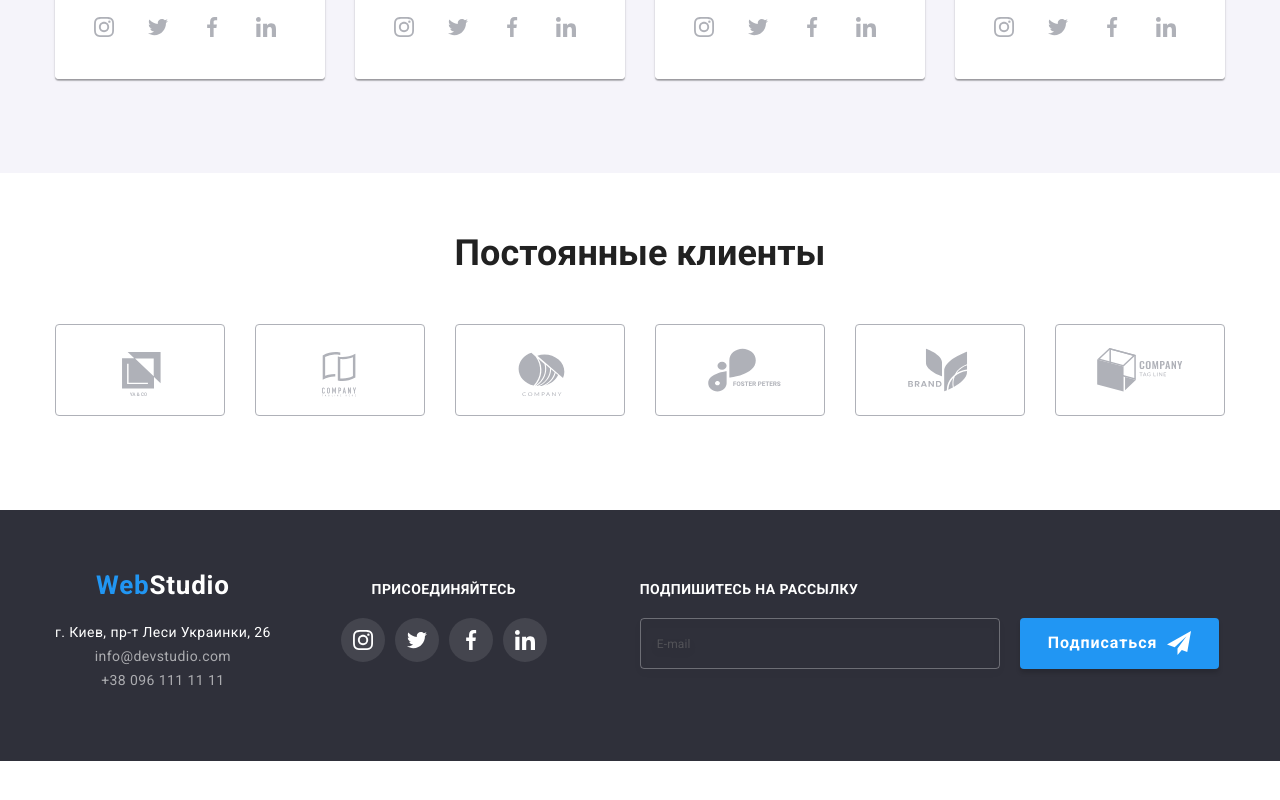
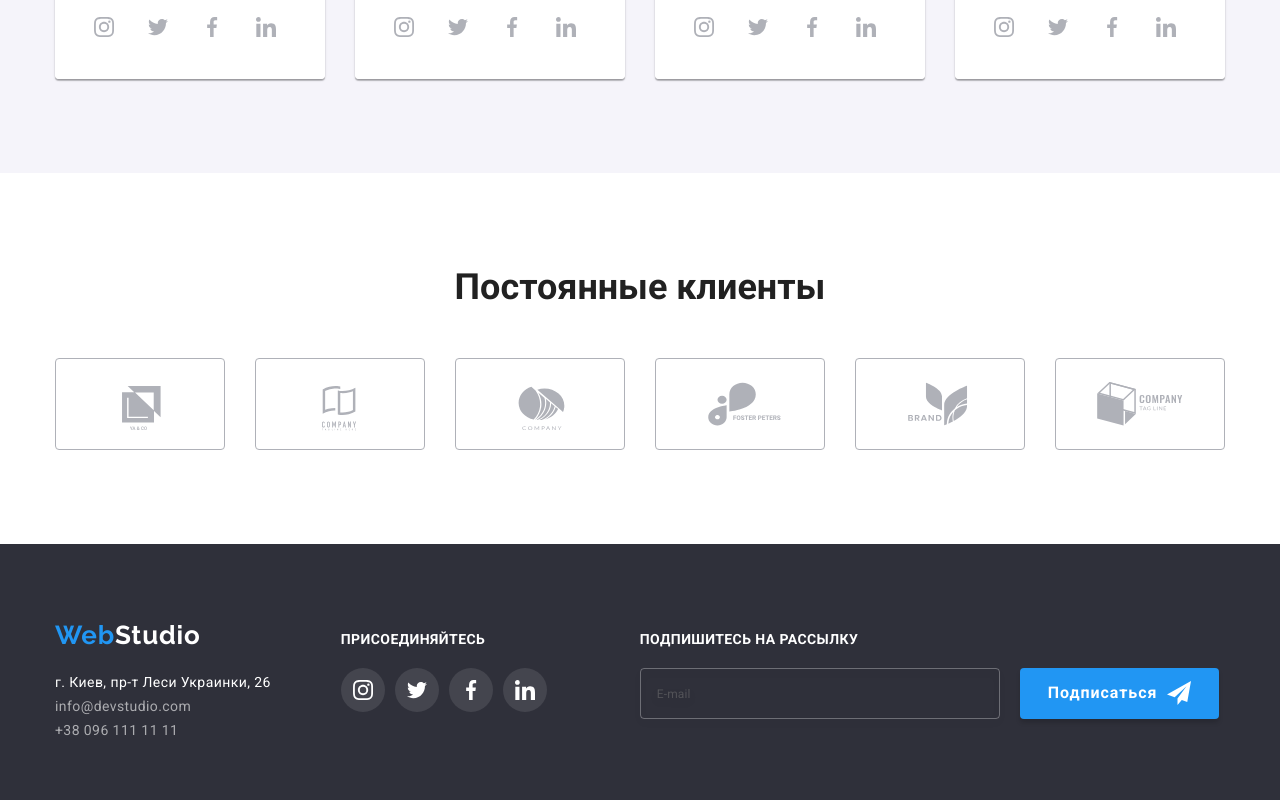
Before and after one commit to Soteach/goit-markup-hw-08, a plain HTML site: page index.html in a window 1280 px wide. Shown: the part 2133-2933 px from the top of the page. Before the commit the page ends 2894 px from the top, so only its background shows below. Drawn offline with nearby package versions, Linux system fonts and the light colour scheme.

Commit message:
second try of passed

```diff
--- a/sass/components/_buttons.scss
+++ b/sass/components/_buttons.scss
@@ -4,9 +4,19 @@
         border:none;
     }
 
+
 .portfolio__item:not(:last-child){
+
+    @include mindesktop {
         margin-right: 8px;
         margin-bottom: 15px;
+    }
+
+    @include desktop {
+        margin-right: 8px;
+    }
+
+
     }
 
 .portfolio__item{
@@ -16,6 +26,10 @@
 
     @include tablet {
         margin-bottom: 30px;
+    }
+
+    @include desktop {
+        margin-bottom: 50px;
     }
 
 }
--- a/sass/components/_footer-logo.scss
+++ b/sass/components/_footer-logo.scss
@@ -1,4 +1,9 @@
 .footer__logo {
+    font-family: 'Raleway', sans-serif;
+    @include fontStyle (26px, 700, 0.03em, 1.19);
+    color: var(--accent-color);
+    margin: 16px 15px;
+
         color: var(--accent-color);
         @include tranSition ();
         @include mindesktop {
@@ -33,21 +38,26 @@
     }
 
     .footer__logo--part {
+        font-family: 'Raleway', sans-serif;
+        @include fontStyle (26px, 700, 0.03em, 1.19);
         color: var(--main-white-color);
         &:hover {
         color:var(--accent-color) ;
     }
 
     @include mindesktop {
-        @include fontStyle (24px, 700, 0.03em, 1.17);
+        @include fontStyle (24px, null, null, 1.17);
     }
 
     @include desktop {
-        @include fontStyle (26px, 700, 0.03em, 1.19);
+        @include fontStyle (null, null, null, 1.19);
     }
 
     }
 
     .footer__logo{
     margin-bottom: 20px;
+    @include desktop {
+        margin-left: 0;
+    }
 }
--- a/sass/components/_mobile-modal.scss
+++ b/sass/components/_mobile-modal.scss
@@ -51,12 +51,19 @@
 
 }
 
+.mob-container {
+    display: flex;
+    flex-direction: column;
+    justify-content: space-between;
+    height: 100%;
+}
+
 .mob__item:not(:last-child){
     margin-bottom: 32px;
 }
 
 .mob-menu-list {
-    margin-bottom: 302px;
+    margin-bottom: 20px;
 }
 
 .mob__link {
--- a/sass/layout/_cards.scss
+++ b/sass/layout/_cards.scss
@@ -68,12 +68,12 @@
     background-color: var(--main-white-color);
     @include mintablet {
         padding-top: 60px;
-        padding-bottom: 40px;
+        padding-bottom: 60px;
     }
 
     @include tablet {
     padding-top: 60px;
-    padding-bottom: 30px;
+    padding-bottom: 60px;
 }
 
     @include desktop {
--- a/sass/layout/_clients.scss
+++ b/sass/layout/_clients.scss
@@ -95,6 +95,7 @@
 
         @media screen and (min-width:1200px){
             @include fontStyle (36px, null, null, null);
+            padding-top: 94px;
         }
 
 }
--- a/sass/layout/_footer.scss
+++ b/sass/layout/_footer.scss
@@ -105,6 +105,7 @@ address {
 
     @include desktop {
         margin-right: 93px;
+        align-items: flex-start;
     }
 
 }
@@ -188,9 +189,14 @@ background-color: rgba(255, 255, 255, 0.1);
 
 .footer__lp {
     @include desktop {
-        margin-right: 70px;
-    }
+    margin-right: 70px;
+    display: flex;
+    flex-direction: column;
+    align-items: flex-start;
 }
+}
+
+
 
 /* ----------------------------------FOOTER FORM--------------------- */
 .footer-form {
--- a/sass/layout/_specific.scss
+++ b/sass/layout/_specific.scss
@@ -23,6 +23,10 @@
     color: var(--header-color);
     margin-bottom: 10px;
     text-align: center;
+
+    @include tablet {
+        text-align: left;
+    }
 }
 
 .main-font {
--- a/sass/layout/_work.scss
+++ b/sass/layout/_work.scss
@@ -26,7 +26,19 @@
 }
 
 .header__indent {
-    margin-bottom: 50px;
+
+    @include mintablet {
+        margin-bottom: 30px;
+    }
+
+    @include tablet {
+        margin-bottom: 30px;
+    }
+
+    @include desktop {
+        margin-bottom: 50px;
+    }
+
 }
 
 
```
Also changed, not shown: css/main.css, css/main.min.css, 2 other files.
